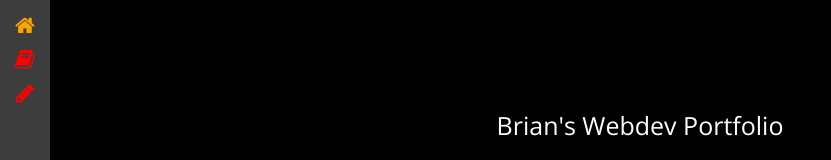
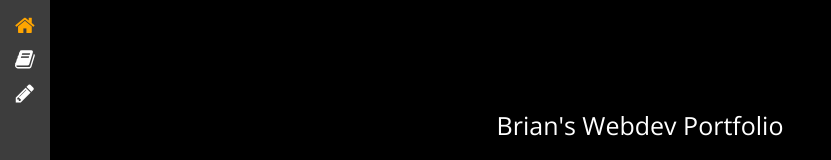
Before and after one commit to brianmdev/webdev-portfolio, a plain HTML site: page index.html in a window 1280 px wide. Shown: the top 160 px of the page, without its empty margins (0-831 px from the left). Drawn offline with nearby package versions, Linux system fonts and the light colour scheme.

Commit message:
Update index.html

```diff
--- a/index.html
+++ b/index.html
@@ -7,8 +7,8 @@
   <div class="sidebar">
     <br />
     <a href="index.html"><i class="fa fa-home fa-fw fa-lg" aria-hidden="true" style="color:#ffa500;"></i></a><br /><br />
-    <a href="resume.html"><i class="fa fa-book fa-fw fa-lg" aria-hidden="true" style="color: #ff0000;"></i></a><br /><br />
-    <a href="contact.html"><i class="fa fa-pencil fa-fw fa-lg" aria-hidden="true" style="color: #ff0000;"></i></a><br /><br />
+    <a href="resume.html"><i class="fa fa-book fa-fw fa-lg" aria-hidden="true" style="color: #ffffff;"></i></a><br /><br />
+    <a href="contact.html"><i class="fa fa-pencil fa-fw fa-lg" aria-hidden="true" style="color: #ffffff;"></i></a><br /><br />
   </div>
   <p class="title">Brian's Webdev Portfolio</p>
   <p class="subtext">Welcome to my web development portfolio!</p>
```
